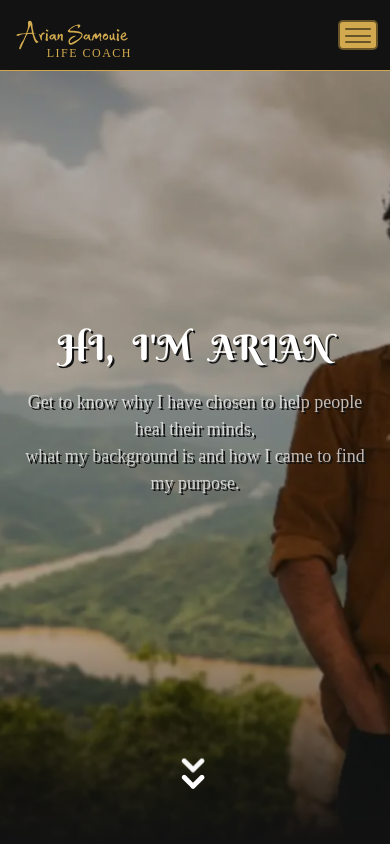
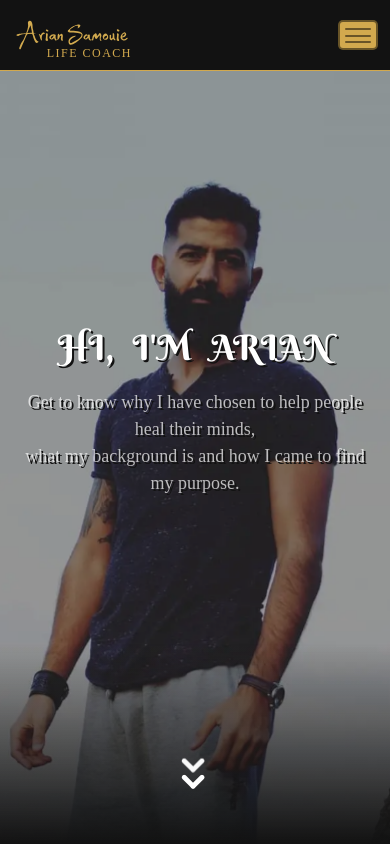
Before and after one commit to ariansamouiehome/life-coaching, a Next.js app: page /meet-arian in a window 390 px wide. Shown: the top 844 px of the page. Built offline with nearby package versions, Linux system fonts and the light colour scheme; a web font is replaced by a local one.

Commit message:
added mobile pictire for profile

```diff
--- a/components/FullWidthImageTextBanner/index.jsx
+++ b/components/FullWidthImageTextBanner/index.jsx
@@ -20,6 +20,7 @@ const FullWidthImageTextBanner = (props) => {
         showScrollArrow,
         noDarkOverlay,
         halfBackShadow,
+        className,
     } = props;
 
     const ctaOutput = () => {
@@ -60,7 +61,7 @@ const FullWidthImageTextBanner = (props) => {
 
     return (
         <Container fluid
-                   className={`full-width-text-image-banner ${!cta_text && !description ? 'title-only' : ''} ${contentCenter ? 'content-center' : ''} ${contentRight ? 'content-right' : ''} ${alt ? 'alt' : ''}`}>
+                   className={`full-width-text-image-banner ${!cta_text && !description ? 'title-only' : ''}  ${className || ''} ${contentCenter ? 'content-center' : ''} ${contentRight ? 'content-right' : ''} ${alt ? 'alt' : ''}`}>
             <Col xs={12} className={`inner-image ${noDarkOverlay ? 'noDarkOverlay' : ''} ${halfBackShadow ? 'halfBackShadow' : ''}`}
                  style={{backgroundImage: `url(${backgroundImage})`}}/>
             <Container>
--- a/components/FullWidthImageTextBanner/index.scss
+++ b/components/FullWidthImageTextBanner/index.scss
@@ -180,4 +180,13 @@
       }
     }
   }
+
+  &.profile {
+    .inner-image {
+      background-image: url("/images/profile-4-mobile.webp") !important;
+      @include media-breakpoint-up(sm) {
+        background-image: url("/images/profile-4.webp") !important;
+      }
+    }
+  }
 }
--- a/containers/MeetArian/index.jsx
+++ b/containers/MeetArian/index.jsx
@@ -19,7 +19,7 @@ const MeetArian = () => {
             <FullWidthImageTextBanner
                 title="HI, I'M ARIAN"
                 description="Get to know why I have chosen to help people heal their minds,<br />what my background is and how I came to find my purpose."
-                backgroundImage="/images/profile-4.webp"
+                className="profile"
                 contentCenter
                 halfBackShadow
                 showScrollArrow
```
Also changed, not shown: public/images/profile-4-mobile.webp (added).
